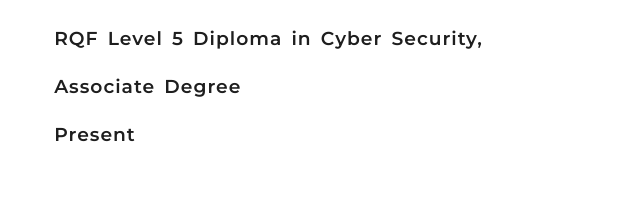
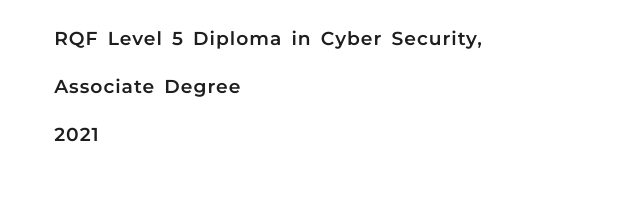
Before and after one commit to AhmedLabeeb110/AhmedLabeeb110.github.io, a plain HTML site: page resume.html in a window 1280 px wide. Shown: the part 2196-2400 px from the top of the page, 352-992 px from the left. Drawn offline with nearby package versions, Linux system fonts and the light colour scheme.

Commit message:
Update resume.html

```diff
--- a/resume.html
+++ b/resume.html
@@ -96,7 +96,7 @@
         <div class="mainResume">
             <h2>School of Business London</h2>
             <h3>RQF Level 5 Diploma in Cyber Security, <br> Associate Degree</h3>
-            <h3>Present</h3>
+            <h3>2021</h3>
           </div>
           <br> <!--break-->
         <div class="mainResume">
```
